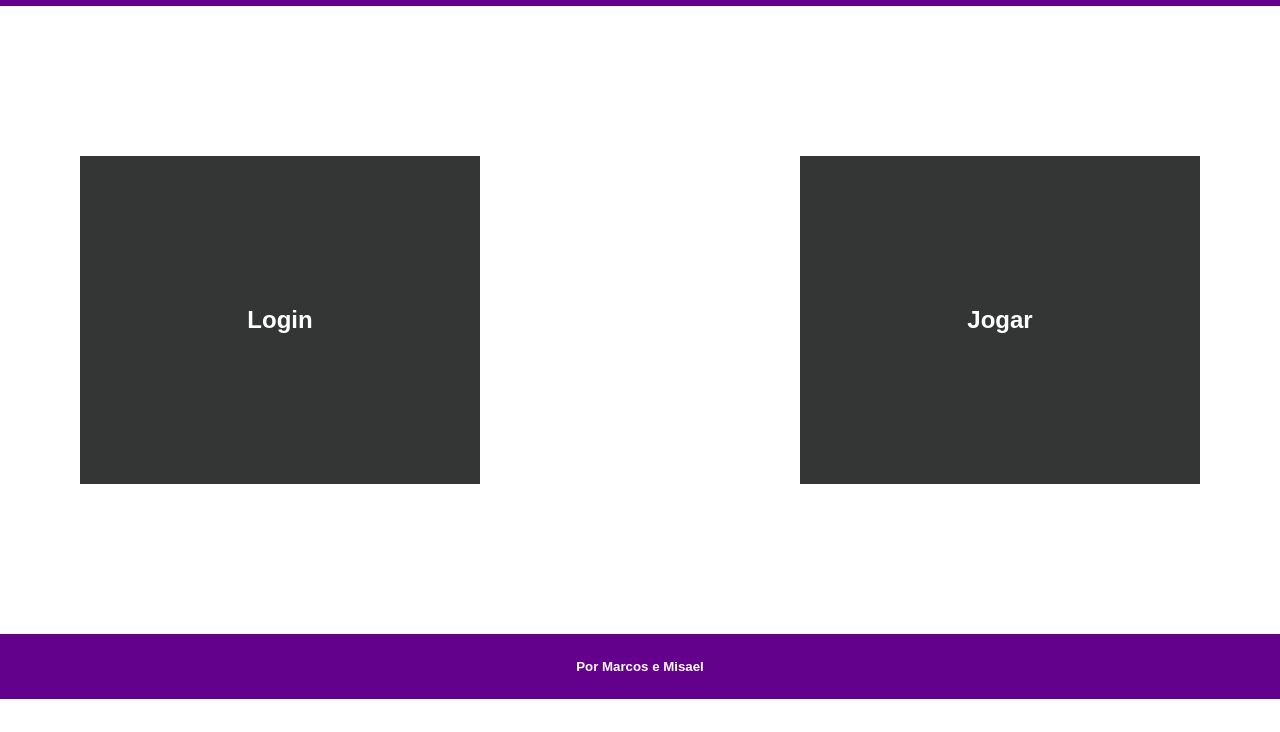
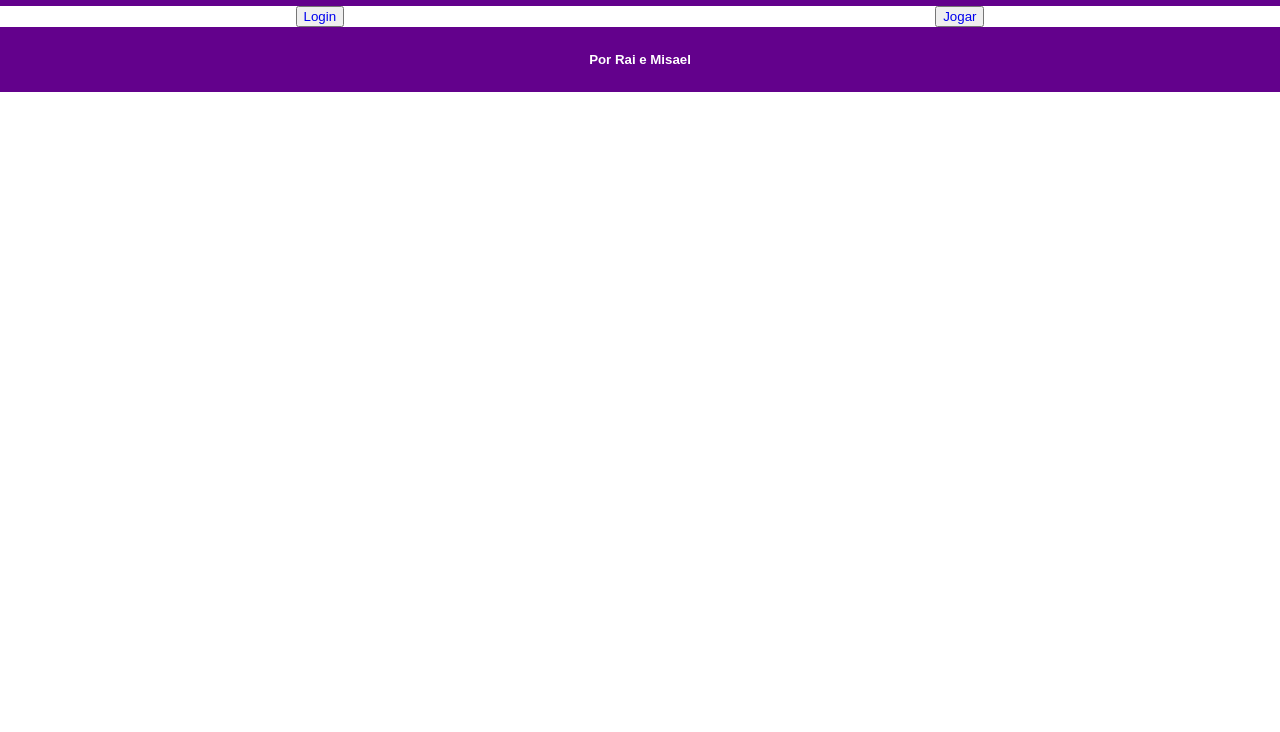
Before and after one commit to raibmartins/card-game, a website: page index.html in a window 1280 px wide. Shown: the part 68-800 px from the top of the page. Drawn offline with Linux system fonts and the light colour scheme; files that its build step writes are made by us from their sources.

Commit message:
REDIRECT

```diff
--- a/index.html
+++ b/index.html
@@ -8,29 +8,18 @@
     <title>Mitologia Nordica</title>
 </head>
 <body>
-
     <header class="theme">
         <div id="left">
             <img src="../img/odin.png">
             <h1>Card-Game</h1>
         </div>
-
     </header>
     <main>
-        <!-- <a href="../gods/gods.html"> -->
-            <div class="btns ambos">
-                <h2>Login</h2>
-            </div>
-            <form action="POST" ></form>
-        <!-- </a> -->
-        <!-- <a href="../creatures/creatures.html"> -->
-            <div class="btns ambos">
-                <h2>Jogar</h2>
-            </div>
-        <!-- </a> -->
+        <button><a href="/login">Login</a></button>
+        <button><a href="/jogar">Jogar</a></button>
     </main>
     <footer class="theme">
-        <h5>Por Marcos e Misael</h5>
+        <h5>Por Rai e Misael</h5>
     </footer>
 </body>
 </html>
```
Also changed, not shown: index.js (+9 -1 lines).
